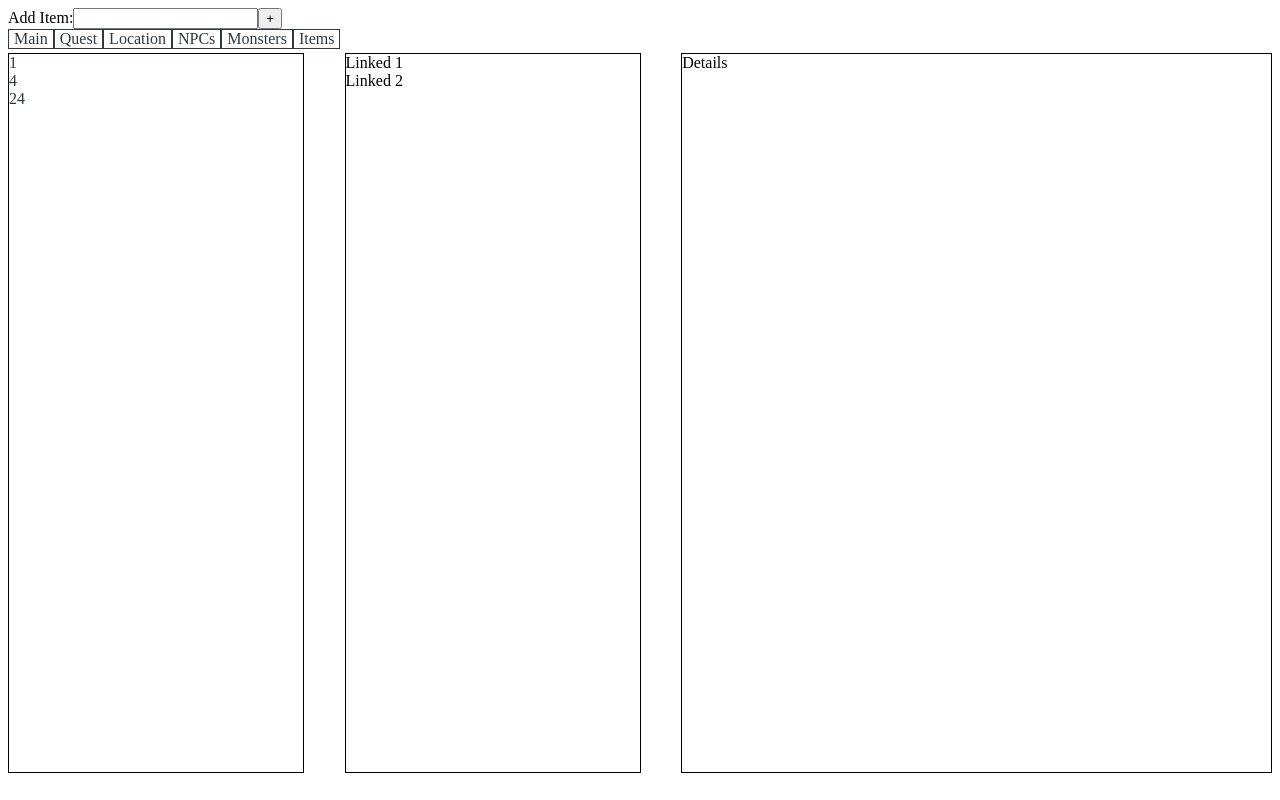
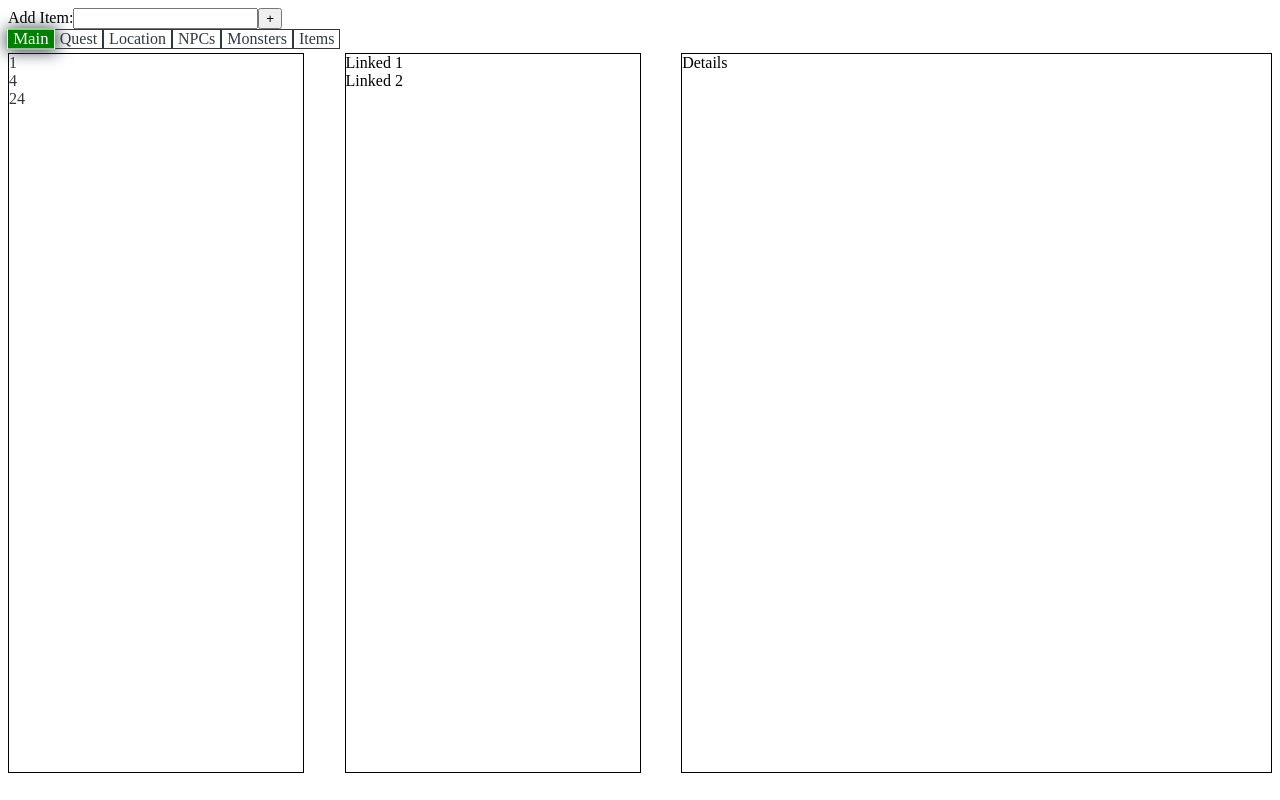
Before and after one commit to jmccallister93/campaign-manager, a React (Create React App) app in the folder main/: page / in a window 1280 px wide. Built offline with nearby package versions, Linux system fonts and the light colour scheme.

Commit message:
Added tab selection

```diff
--- a/main/src/Compnenets/JS/TabItem.js
+++ b/main/src/Compnenets/JS/TabItem.js
@@ -1,5 +1,7 @@
 import "../SCSS/WrapperTabItem.scss";
 import "../SCSS/TabItem.scss";
+import { useState } from "react";
+import { toBeValid } from "@testing-library/jest-dom/dist/matchers";
 
 const TabItem = (props) => {
   const tabTextList = [
@@ -11,45 +13,22 @@ const TabItem = (props) => {
     "Items",
   ];
 
-  // const onClickClassChange = (event) => {
-  //   if (event.target.className === "tabitem__text") {
-  //     event.target.className = "tabitem__text--active";
-  //   } else {
-  //     event.target.className = "tabitem__text";
-  //   }
-  // };
+  const [selectedTab, setSelectedTab] = useState(tabTextList[0]);
 
-  const onClickClassCheck = (event) => {
-    const div = document.getElementsByClassName("tabitem__div");
-    const divClass = div[0];
-    const childClass = divClass.childNodes;
-
-    childClass.forEach((tab) => {
-      if (
-        event.target.className === "tabitem__text" &&
-        tab.className === "tabitem__text"
-      ) {
-        event.target.className = "tabitem__text--active";
+  const tabText = tabTextList.map((tabItem) => (
+    <span
+      className={
+        selectedTab === tabItem ? "tabitem__text--active" : "tabitem__text"
       }
-      else if(
-        tab.className === 'tabitem__text--active'
-      ){
-        tab.className = 'tabitem__text'
-        event.target.className = 'tabitem__text'
-      }
-    });
-
-  };
-
-  const tabTexts = tabTextList.map((tabText) => (
-    <span className="tabitem__text">{tabText}</span>
+      onClick={() => setSelectedTab(tabItem)}
+    >
+      {tabItem}
+    </span>
   ));
 
   return (
     <div className="wrapper__tabitem">
-      <span className="tabitem__div" onClick={onClickClassCheck}>
-        {tabTexts}
-      </span>
+      <span className="tabitem__div">{tabText}</span>
     </div>
   );
 };
```
